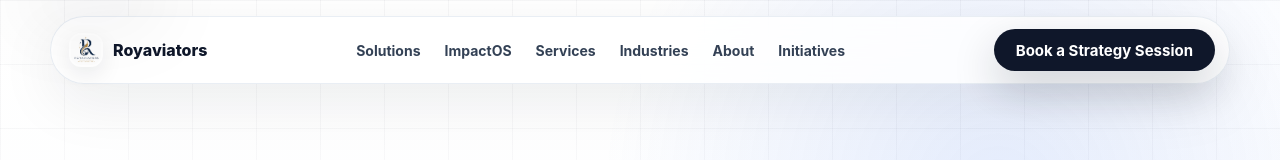
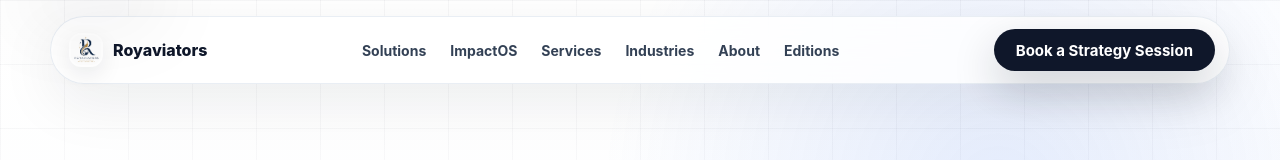
Before and after one commit to royaviators-creator/Royaviators, a Next.js app: page / in a window 1280 px wide. Shown: the top 160 px of the page. Built offline with nearby package versions, Linux system fonts and the light colour scheme; no server answers.

Commit message:
refactor: remove UNIGO public positioning

```diff
--- a/app/page.tsx
+++ b/app/page.tsx
@@ -7,7 +7,7 @@ import {
   ContactCTA,
   ImpactOS,
   Industries,
-  Products,
+  PlatformEditions,
   Services,
   TrustedPartner,
   WhyRoyaviators,
@@ -25,7 +25,7 @@ export default function Home() {
       <Industries />
       <Approach />
       <WhyRoyaviators />
-      <Products />
+      <PlatformEditions />
       <ContactCTA />
       <Footer />
     </main>
--- a/components/HomeSections.tsx
+++ b/components/HomeSections.tsx
@@ -1,4 +1,4 @@
-import { challenges, servicePillars, impactModules, industries, approach, products, proofPoints, comparison } from "@/lib/content";
+import { challenges, servicePillars, impactModules, industries, approach, platformEditions, proofPoints, comparison } from "@/lib/content";
 import { siteConfig, strategySessionHref } from "@/lib/site";
 
 function Intro({ kicker, title, text }: { kicker: string; title: string; text?: string }) {
@@ -150,17 +150,17 @@ export function WhyRoyaviators() {
   );
 }
 
-export function Products() {
+export function PlatformEditions() {
   return (
-    <section id="initiatives" className="section surface-section">
+    <section id="editions" className="section surface-section">
       <div className="container">
-        <Intro kicker="Selected initiatives" title="Ideas being developed on the same systems foundation." text="These initiatives show the direction of our work. They are presented transparently according to their current stage." />
+        <Intro kicker="Platform editions" title="ImpactOS is one foundation configured for different operating contexts." text="Rather than presenting separate public offerings, Royaviators configures the platform around each organization’s terminology, workflows, decisions, and reporting needs." />
         <div className="grid-3">
-          {products.map((product) => (
-            <article className="product-card card" key={product.name}>
-              <span>{product.status}</span>
-              <h3>{product.name}</h3>
-              <p>{product.description}</p>
+          {platformEditions.map((edition) => (
+            <article className="product-card card" key={edition.name}>
+              <span>{edition.status}</span>
+              <h3>{edition.name}</h3>
+              <p>{edition.description}</p>
             </article>
           ))}
         </div>
--- a/lib/content.ts
+++ b/lib/content.ts
@@ -19,7 +19,7 @@ export const navItems = [
   { label: "Services", href: "#services" },
   { label: "Industries", href: "#industries" },
   { label: "About", href: "#about" },
-  { label: "Initiatives", href: "#initiatives" },
+  { label: "Editions", href: "#editions" },
 ];
 
 export const challenges = [
@@ -102,24 +102,24 @@ export const industries = [
 
 export const approach = ["Understand", "Design", "Build", "Integrate", "Measure", "Improve"];
 
-export const products = [
+export const platformEditions = [
   {
-    name: "UNIGO",
-    status: "In development",
+    name: "Industry Editions",
+    status: "Configurable",
     description:
-      "An impact travel initiative being developed to connect travelers, communities, and responsible businesses.",
+      "ImpactOS can adapt terminology, workflows, dashboards, knowledge, reports, and KPIs to each sector.",
   },
   {
-    name: "Aviation Solutions",
-    status: "Exploration",
+    name: "Workspace Modules",
+    status: "Composable",
     description:
-      "Future systems for aviation operations, safety, training, sustainability, and knowledge management.",
+      "Organizations can combine knowledge, documents, projects, analytics, automation, and assistant capabilities around their operating model.",
   },
   {
-    name: "Climate & Ocean Solutions",
-    status: "Exploration",
+    name: "Implementation Blueprints",
+    status: "Tailored",
     description:
-      "Future systems for climate and ocean organizations to manage knowledge, MRV, partnerships, and reporting.",
+      "Each implementation starts from a stable platform foundation and is configured for the client context.",
   },
 ];
 
@@ -131,7 +131,7 @@ export const proofPoints = [
 ];
 
 export const comparison = [
-  ["Delivers advice", "Sells products", "Delivers transformation"],
+  ["Delivers advice", "Sells software", "Delivers transformation"],
   ["Generic frameworks", "Generic software", "Tailored intelligent systems"],
   ["Ends after project", "Ends after implementation", "Long-term partnership"],
   ["Strategy-focused", "Product-focused", "Outcome-focused"],
```
